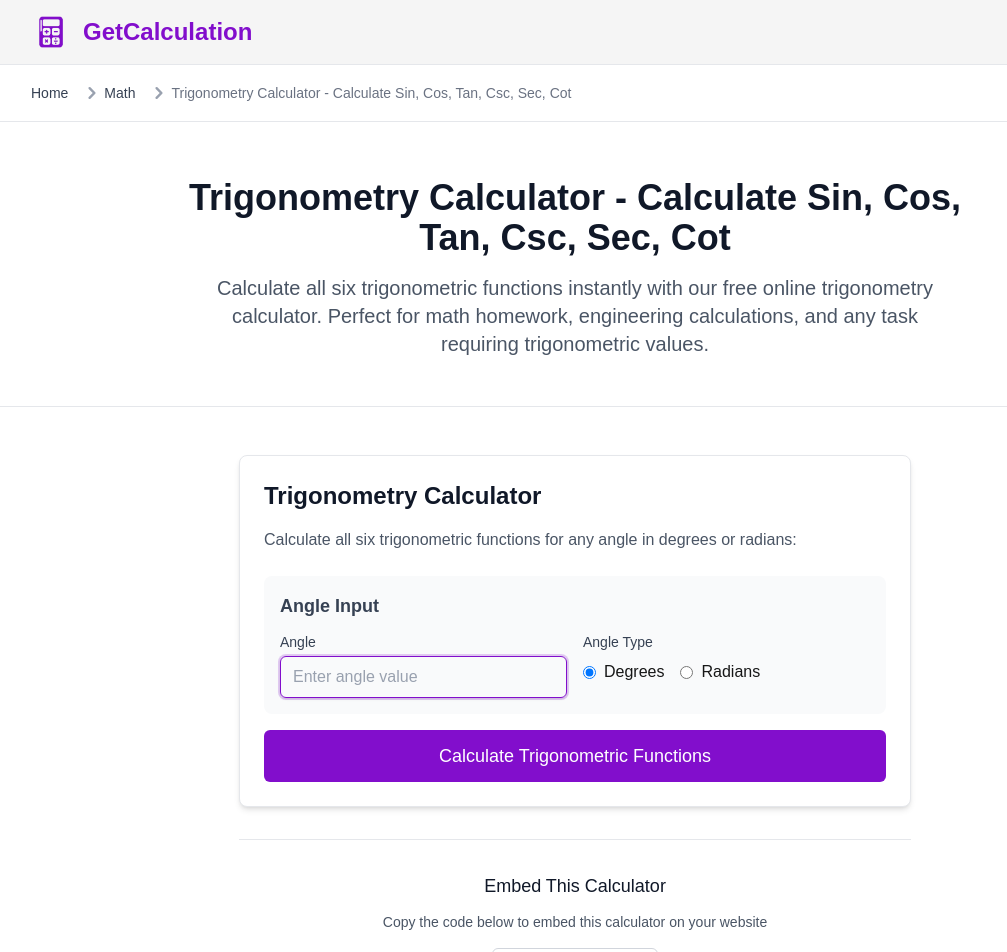
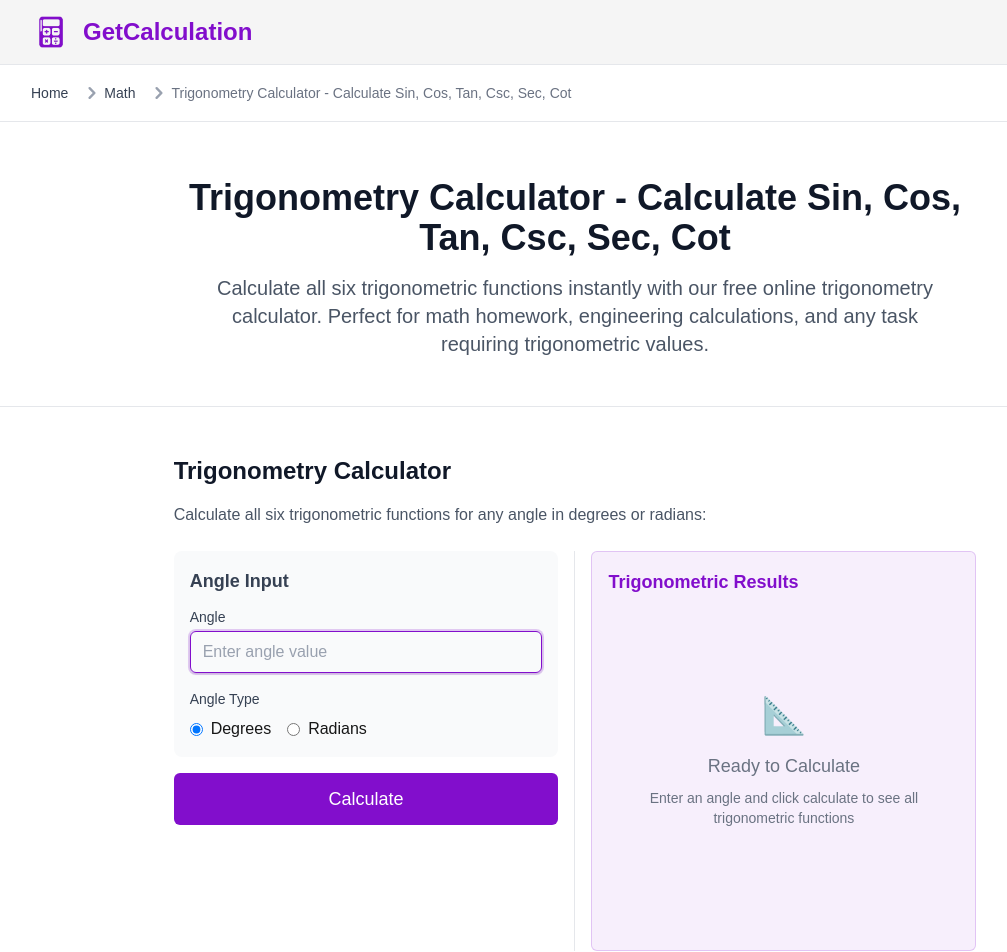
Before and after one commit to heyumarkhan/getcalculation.com, a Next.js app: page /math/trigonometry in a window 1280 px wide. Shown: the top 952 px of the page, without its empty margins (65-1072 px from the left). Built offline with nearby package versions, Linux system fonts and the light colour scheme.

Commit message:
changed styles of Trigonometry

```diff
--- a/app/_components/calculators/TrigonometryCalculator.tsx
+++ b/app/_components/calculators/TrigonometryCalculator.tsx
@@ -162,10 +162,23 @@ export default function TrigonometryCalculator({
             .custom-color-button:focus {
               box-shadow: 0 0 0 3px ${primaryColor}40 !important;
             }
+            @keyframes fadeIn {
+              from {
+                opacity: 0;
+                transform: translateY(10px);
+              }
+              to {
+                opacity: 1;
+                transform: translateY(0);
+              }
+            }
+            .animate-fadeIn {
+              animation: fadeIn 0.3s ease-out;
+            }
           `
         }} />
       )}
-      <Card className="max-w-2xl mx-auto">
+      <div className="w-full">
         {showTitle && (
           <>
             <h2 className="text-2xl font-bold text-gray-900 mb-4">Trigonometry Calculator</h2>
@@ -173,11 +186,13 @@ export default function TrigonometryCalculator({
           </>
         )}
 
-      <div className="space-y-4">
+      <div className="grid grid-cols-1 lg:grid-cols-[1fr_auto_1fr] gap-6 lg:gap-0">
+        {/* Calculator Form - Left Side */}
+        <div className="w-full max-w-lg mx-auto lg:max-w-md lg:mx-0 space-y-4">
           {/* Angle Input */}
           <div className="bg-gray-50 p-4 rounded-lg">
             <h3 className="text-lg font-semibold text-gray-700 mb-3">Angle Input</h3>
-          <div className="grid grid-cols-1 md:grid-cols-2 gap-4">
+            <div className="grid grid-cols-1 gap-4">
               <Input
                 label="Angle"
                 type="text"
@@ -222,12 +237,17 @@ export default function TrigonometryCalculator({
             style={colors.customStyles?.button}
             size="lg"
           >
-          Calculate Trigonometric Functions
+            Calculate
           </Button>
+        </div>
 
-        {result !== null && (
+        {/* Vertical Divider */}
+        <div className="hidden lg:block w-px bg-gray-200 mx-4"></div>
+
+        {/* Results Section - Right Side */}
+        <div>
           <div
-            className={`mt-6 p-4 ${colors.resultBg} border ${colors.resultBorder} rounded-md`}
+            className={`p-4 ${colors.resultBg} border ${colors.resultBorder} rounded-md min-h-[400px] transition-all duration-300`}
             style={colors.customStyles?.resultBg}
           >
             <h3
@@ -236,61 +256,51 @@ export default function TrigonometryCalculator({
             >
               Trigonometric Results
             </h3>
-            <div className="grid grid-cols-1 md:grid-cols-2 gap-4">
-              {/* Basic Functions */}
-              <div className="space-y-3">
-                <h4 className="font-semibold text-gray-700 mb-2">Basic Functions</h4>
-                <div className="bg-white p-3 rounded border">
-                  <p className="font-semibold text-gray-700 mb-1">sin(θ):</p>
-                  <p className="font-mono text-lg font-bold">{formatTrigValue(result.sin)}</p>
+
+            {result !== null ? (
+              <div className="animate-fadeIn">
+                <div className="bg-white rounded-lg border p-6">
+                  <div className="space-y-4">
+                    <div className="flex justify-between items-center py-2 border-b border-gray-100">
+                      <span className="font-medium text-gray-700 text-lg">sin(θ):</span>
+                      <span className="font-mono font-bold text-xl text-gray-900">{formatTrigValue(result.sin)}</span>
                     </div>
-                <div className="bg-white p-3 rounded border">
-                  <p className="font-semibold text-gray-700 mb-1">cos(θ):</p>
-                  <p className="font-mono text-lg font-bold">{formatTrigValue(result.cos)}</p>
+                    <div className="flex justify-between items-center py-2 border-b border-gray-100">
+                      <span className="font-medium text-gray-700 text-lg">cos(θ):</span>
+                      <span className="font-mono font-bold text-xl text-gray-900">{formatTrigValue(result.cos)}</span>
                     </div>
-                <div className="bg-white p-3 rounded border">
-                  <p className="font-semibold text-gray-700 mb-1">tan(θ):</p>
-                  <p className="font-mono text-lg font-bold">{formatTrigValue(result.tan)}</p>
+                    <div className="flex justify-between items-center py-2 border-b border-gray-100">
+                      <span className="font-medium text-gray-700 text-lg">tan(θ):</span>
+                      <span className="font-mono font-bold text-xl text-gray-900">{formatTrigValue(result.tan)}</span>
                     </div>
+                    <div className="flex justify-between items-center py-2 border-b border-gray-100">
+                      <span className="font-medium text-gray-700 text-lg">csc(θ):</span>
+                      <span className="font-mono font-bold text-xl text-gray-900">{formatTrigValue(result.csc)}</span>
                     </div>
-
-              {/* Reciprocal Functions */}
-              <div className="space-y-3">
-                <h4 className="font-semibold text-gray-700 mb-2">Reciprocal Functions</h4>
-                <div className="bg-white p-3 rounded border">
-                  <p className="font-semibold text-gray-700 mb-1">csc(θ):</p>
-                  <p className="font-mono text-lg font-bold">{formatTrigValue(result.csc)}</p>
+                    <div className="flex justify-between items-center py-2 border-b border-gray-100">
+                      <span className="font-medium text-gray-700 text-lg">sec(θ):</span>
+                      <span className="font-mono font-bold text-xl text-gray-900">{formatTrigValue(result.sec)}</span>
                     </div>
-                <div className="bg-white p-3 rounded border">
-                  <p className="font-semibold text-gray-700 mb-1">sec(θ):</p>
-                  <p className="font-mono text-lg font-bold">{formatTrigValue(result.sec)}</p>
-                </div>
-                <div className="bg-white p-3 rounded border">
-                  <p className="font-semibold text-gray-700 mb-1">cot(θ):</p>
-                  <p className="font-mono text-lg font-bold">{formatTrigValue(result.cot)}</p>
+                    <div className="flex justify-between items-center py-2">
+                      <span className="font-medium text-gray-700 text-lg">cot(θ):</span>
+                      <span className="font-mono font-bold text-xl text-gray-900">{formatTrigValue(result.cot)}</span>
                     </div>
                   </div>
                 </div>
-
-            {/* Additional Information */}
-            <div className="mt-4 grid grid-cols-1 md:grid-cols-3 gap-4">
-              <div className="bg-white p-3 rounded border">
-                <p className="font-semibold text-gray-700 mb-1">Angle in Radians:</p>
-                <p className="font-mono">{result.angleRadians.toFixed(6)}</p>
               </div>
-              <div className="bg-white p-3 rounded border">
-                <p className="font-semibold text-gray-700 mb-1">Quadrant:</p>
-                <p className="font-mono">{result.quadrant}</p>
-              </div>
-              <div className="bg-white p-3 rounded border">
-                <p className="font-semibold text-gray-700 mb-1">Reference Angle:</p>
-                <p className="font-mono">{result.referenceAngle.toFixed(2)}°</p>
-              </div>
+            ) : (
+              <div className="flex items-center justify-center h-full min-h-[300px]">
+                <div className="text-center text-gray-500">
+                  <div className="text-4xl mb-4">📐</div>
+                  <p className="text-lg font-medium mb-2">Ready to Calculate</p>
+                  <p className="text-sm">Enter an angle and click calculate to see all trigonometric functions</p>
                 </div>
               </div>
             )}
           </div>
-      </Card>
+        </div>
+      </div>
+      </div>
     </>
   );
 }
--- a/app/_components/layouts/CalculatorPageTemplate.tsx
+++ b/app/_components/layouts/CalculatorPageTemplate.tsx
@@ -73,9 +73,12 @@ export default function CalculatorPageTemplate({
 
       {/* Calculator Section - Full Width */}
       <div className="bg-white border-b border-gray-200">
-        <div className="max-w-4xl mx-auto px-4 sm:px-6 lg:px-8 py-12">
-          <div className="max-w-2xl mx-auto">
+        <div className="max-w-7xl mx-auto px-6 sm:px-8 lg:px-8 py-12">
+          <div className="grid grid-cols-12 gap-6">
+            <div className="col-span-12 lg:col-span-8 lg:col-start-3">
               {calculator}
+            </div>
+          </div>
 
           <div className="mt-8 pt-8 border-t border-gray-200">
             <div className="text-center">
@@ -90,10 +93,9 @@ export default function CalculatorPageTemplate({
           </div>
         </div>
       </div>
-      </div>
 
       {/* SEO Content Section */}
-      <div className="max-w-4xl mx-auto px-4 sm:px-6 lg:px-8 py-12">
+      <div className="max-w-4xl mx-auto px-6 sm:px-8 lg:px-8 py-12">
         <div className="prose prose-lg max-w-none">
           {children}
 
@@ -110,7 +112,7 @@ export default function CalculatorPageTemplate({
 
       {/* Additional Features Section */}
       <div className="bg-white border-t border-gray-200">
-        <div className="max-w-4xl mx-auto px-4 sm:px-6 lg:px-8 py-12">
+        <div className="max-w-4xl mx-auto px-6 sm:px-8 lg:px-8 py-12">
           <div className="text-center">
             <h2 className="text-3xl font-bold text-gray-900 mb-8">
               Why Choose Our Calculator?
```
Lines whose indentation alone changed are shown as unchanged.
